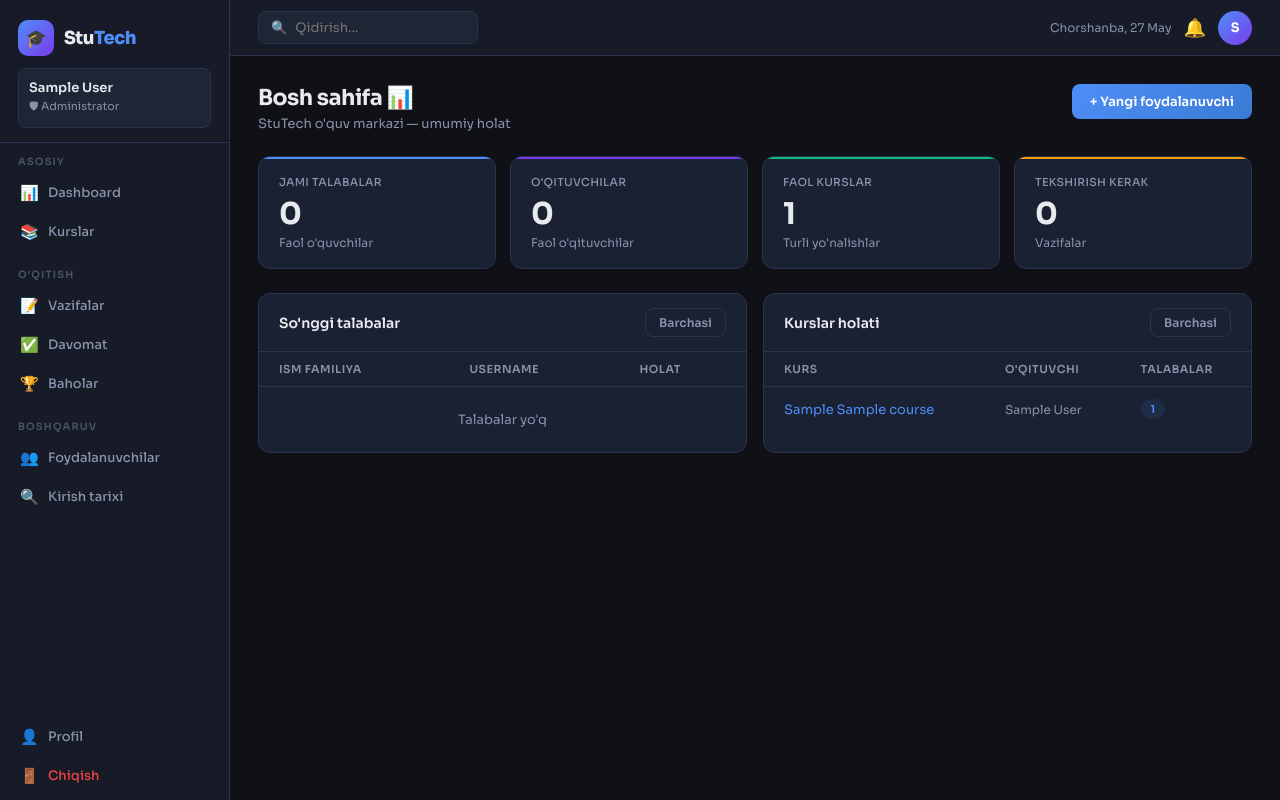
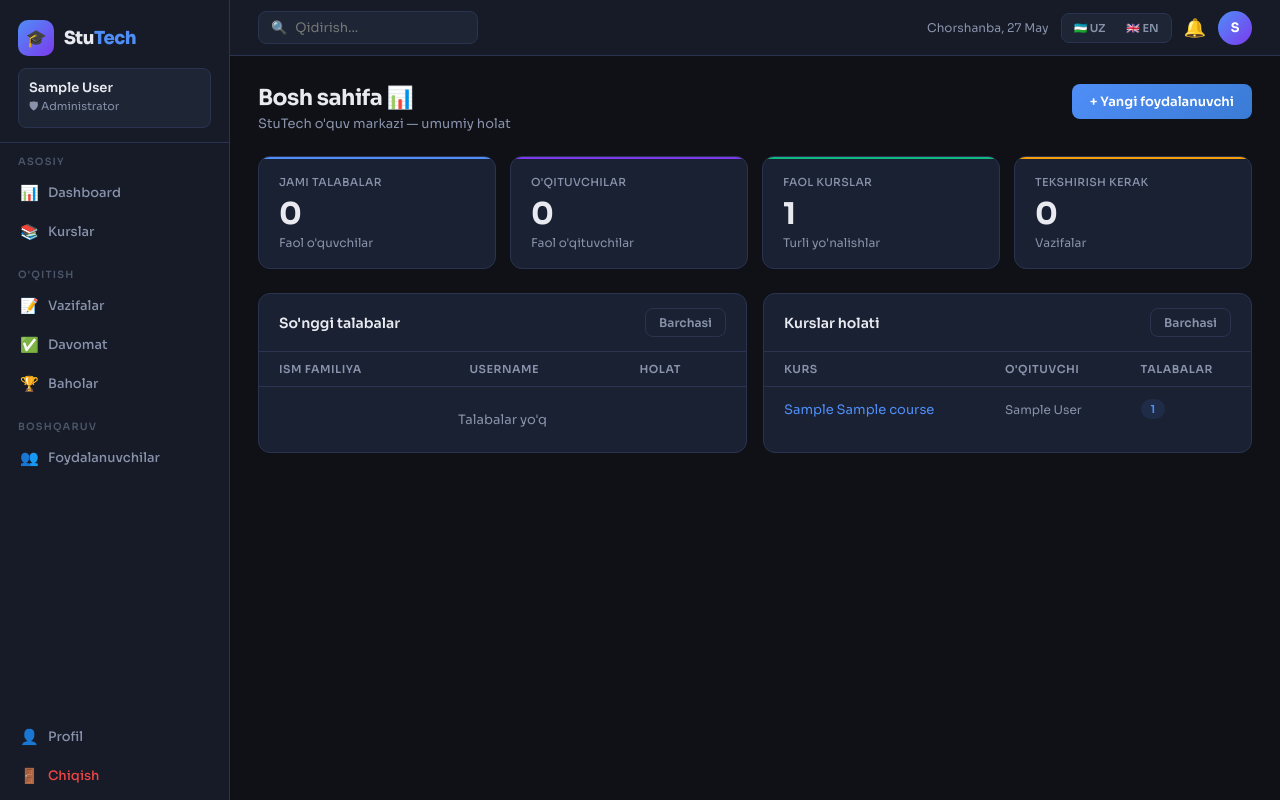
Before and after one commit to napasovdoniyor20050715/stutech-app, a Django app: page / in a window 1280 px wide. Run offline with Django 5.2, Linux system fonts and the light colour scheme; a user stored in the database is signed in; tables that the repository leaves empty hold one stand-in row (values such as "Sample post").

Commit message:
Update base.html

```diff
--- a/templates/base.html
+++ b/templates/base.html
@@ -249,10 +249,6 @@ tr:hover td{background:rgba(255,255,255,.015);}
         <span class="sb-icon">👥</span> Foydalanuvchilar
       </a>
 
-      <a href="{% url 'login_history' %}" class="sb-link {% if request.resolver_match.url_name == 'login_history' %}active{% endif %}">
-        <span class="sb-icon">🔍</span> Kirish tarixi
-      </a>
-
     </div>
     {% endif %}
 
@@ -274,6 +270,23 @@ tr:hover td{background:rgba(255,255,255,.015);}
       </div>
       <div class="tb-right">
         <span class="tb-date" id="topbarDate"></span>
+
+        <!-- TIL TUGMASI -->
+        <form action="/i18n/set_language/" method="post" id="langForm">
+          {% csrf_token %}
+          <input type="hidden" name="next" value="{{ request.get_full_path }}">
+          <div style="display:flex;gap:3px;background:var(--bg3);border:1px solid var(--border);border-radius:8px;padding:3px;">
+            <button type="submit" name="language" value="uz"
+              style="background:{% if LANGUAGE_CODE == 'uz' %}var(--accent){% else %}transparent{% endif %};color:{% if LANGUAGE_CODE == 'uz' %}#fff{% else %}var(--text2){% endif %};border:none;border-radius:5px;padding:4px 9px;font-size:11px;font-weight:600;cursor:pointer;font-family:var(--font);transition:all .2s;">
+              🇺🇿 UZ
+            </button>
+            <button type="submit" name="language" value="en"
+              style="background:{% if LANGUAGE_CODE == 'en' %}var(--accent){% else %}transparent{% endif %};color:{% if LANGUAGE_CODE == 'en' %}#fff{% else %}var(--text2){% endif %};border:none;border-radius:5px;padding:4px 9px;font-size:11px;font-weight:600;cursor:pointer;font-family:var(--font);transition:all .2s;">
+              🇬🇧 EN
+            </button>
+          </div>
+        </form>
+
         <a href="{% url 'notifications_list' %}" class="tb-notif" style="text-decoration:none;color:var(--text2);">
           🔔
           {% with count=request.user.unread_notifications %}
```
